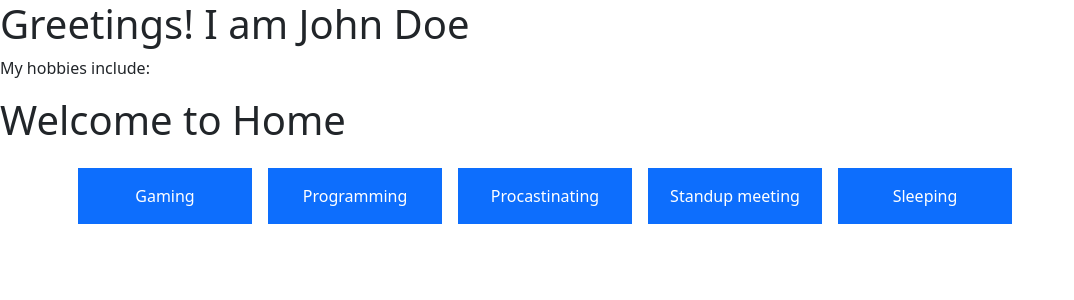
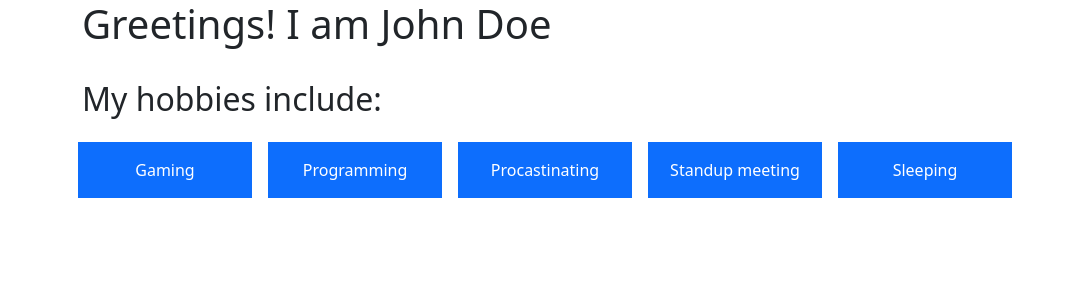
Before and after one commit to Terristwj/Flask-WebDev-Bootcamp-2023, a Flask app: page / in a window 1280 px wide. Shown: the top 300 px of the page, without its empty margins (0-1074 px from the left). Run offline with Flask 3, Linux system fonts and the light colour scheme.

Commit message:
Update home.html

```diff
--- a/templates/home.html
+++ b/templates/home.html
@@ -1,11 +1,11 @@
 {%extends "index.html" %} {%block content%}
 
-<h1>{{ intro }} I am {{ name }}</h1>
-<p>My hobbies include:</p>
-
-<h1>Welcome to Home</h1>
-
 <div class="container">
+  <h1>{{ intro }} I am {{ name }}</h1>
+</div>
+<br />
+<div class="container">
+  <h2>My hobbies include:</h2>
   <div class="row">
     {% for hobby in hobbies %}
     <div class="col-xl-2 col-md-3 col-sm-4 g-sm-3">
```
